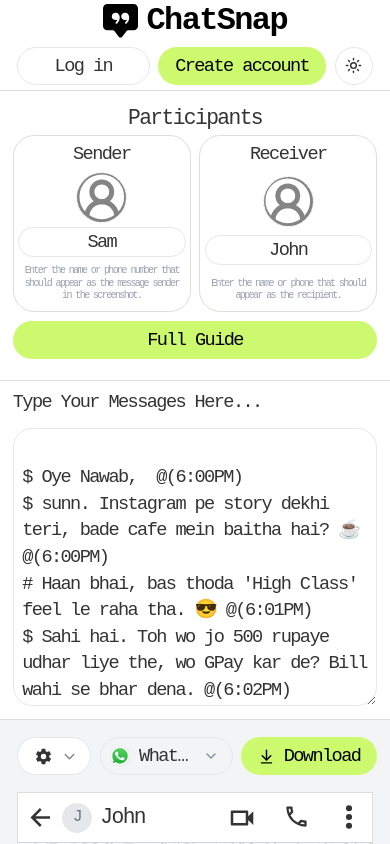
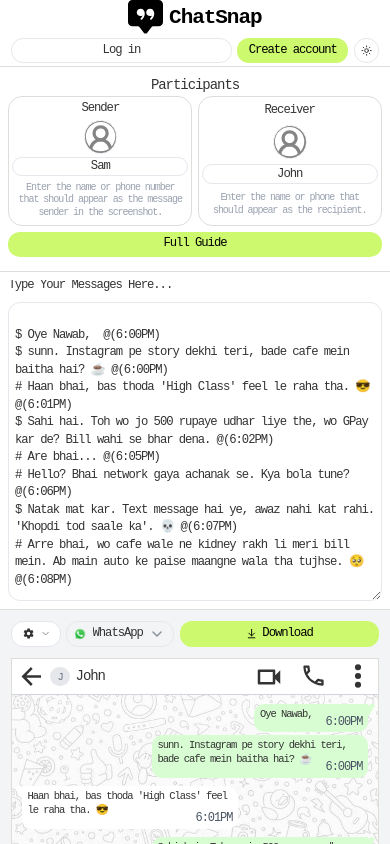
Before and after one commit to Anurag0577/Mockly---DM-screenshot-generator, a React (Vite) app in the folder frontend/: page / in a window 390 px wide. Shown: the top 844 px of the page. Built offline with nearby package versions, Linux system fonts and the light colour scheme.

Commit message:
Improves responsive font sizing and layout consistency

```diff
--- a/frontend/src/index.css
+++ b/frontend/src/index.css
@@ -59,11 +59,20 @@
   --spacing: 0.2rem;
 }
 
-@media (min-width: 728px) {
 :root {
-        /* This rule only applies when the screen is 1024px wide or greater */
-        font-size: 110%;
+    font-size: 14px; /* Default for mobile */
 }
+
+@media (min-width: 768px) {
+    :root { font-size: 12px; } /* Tablets */
+}
+
+@media (min-width: 1024px) {
+    :root { font-size: 16px; } /* Laptops */
+}
+
+@media (min-width: 1440px) {
+    :root { font-size: 18px; } /* Large Desktops */
 }
 
 .dark {
@@ -284,10 +293,12 @@ body {
   * {
     @apply border-border outline-ring/50;
   }
+
   body {
     @apply bg-background text-foreground;
   }
 }
+
 /*  */
 /* h1, h2 , h3, h4 { */
 /* font-family: "Poppins", sans-serif; */
--- a/frontend/src/pages/Homepage.jsx
+++ b/frontend/src/pages/Homepage.jsx
@@ -29,7 +29,7 @@ export function Homepage() {
     }, [isDarkMode]);
 
   return (
-    <div className="min-h-screen flex flex-col overflow-y-auto">
+    <div className="md:h-screen flex flex-col overflow-hidden">
 
       {/* Main Content Wrapper: Changed lg:flex-row to md:flex-row */}
       <div className="flex-1 flex flex-col md:flex-row min-h-0">
```
Lines whose indentation alone changed are shown as unchanged.
